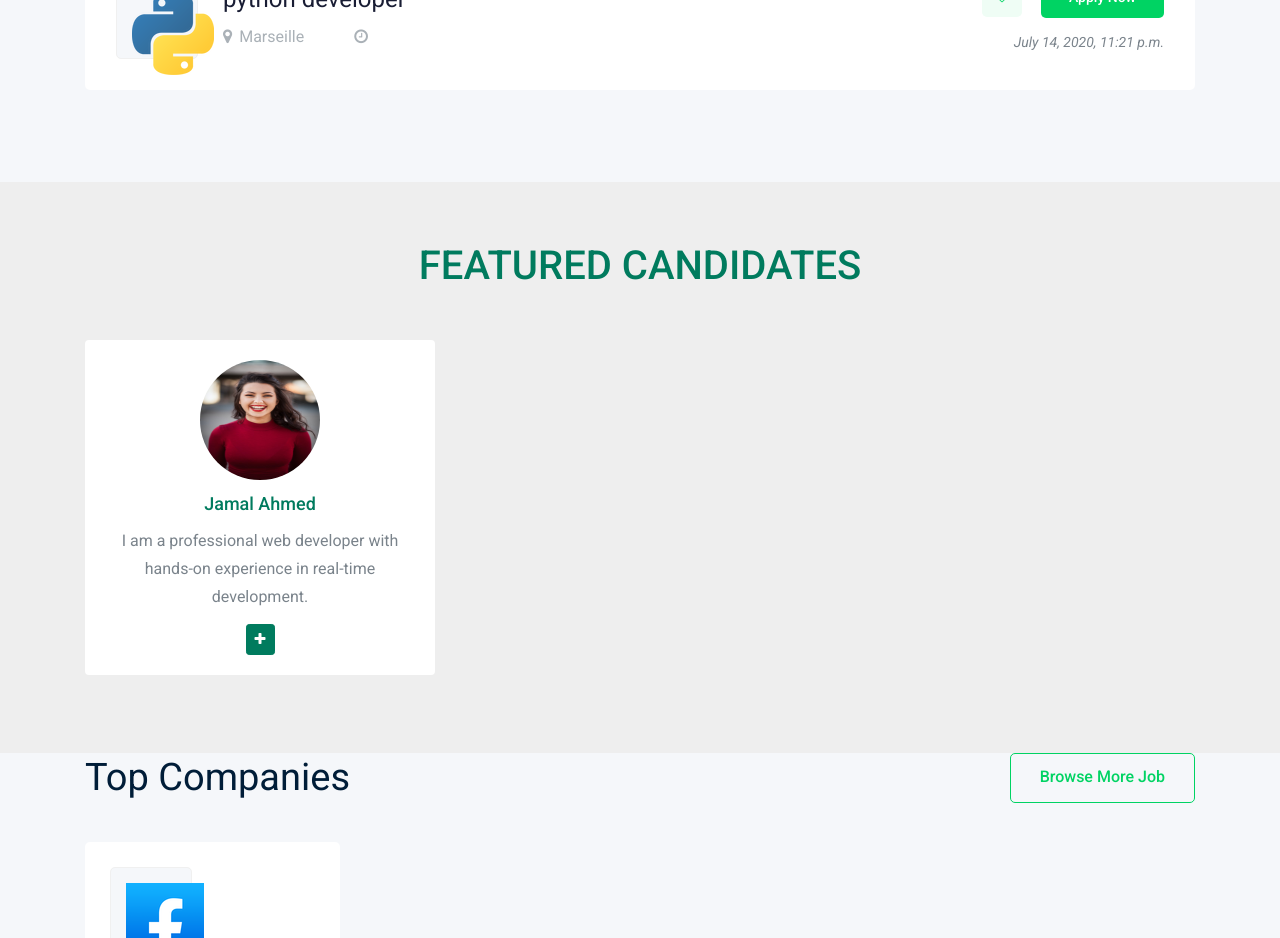
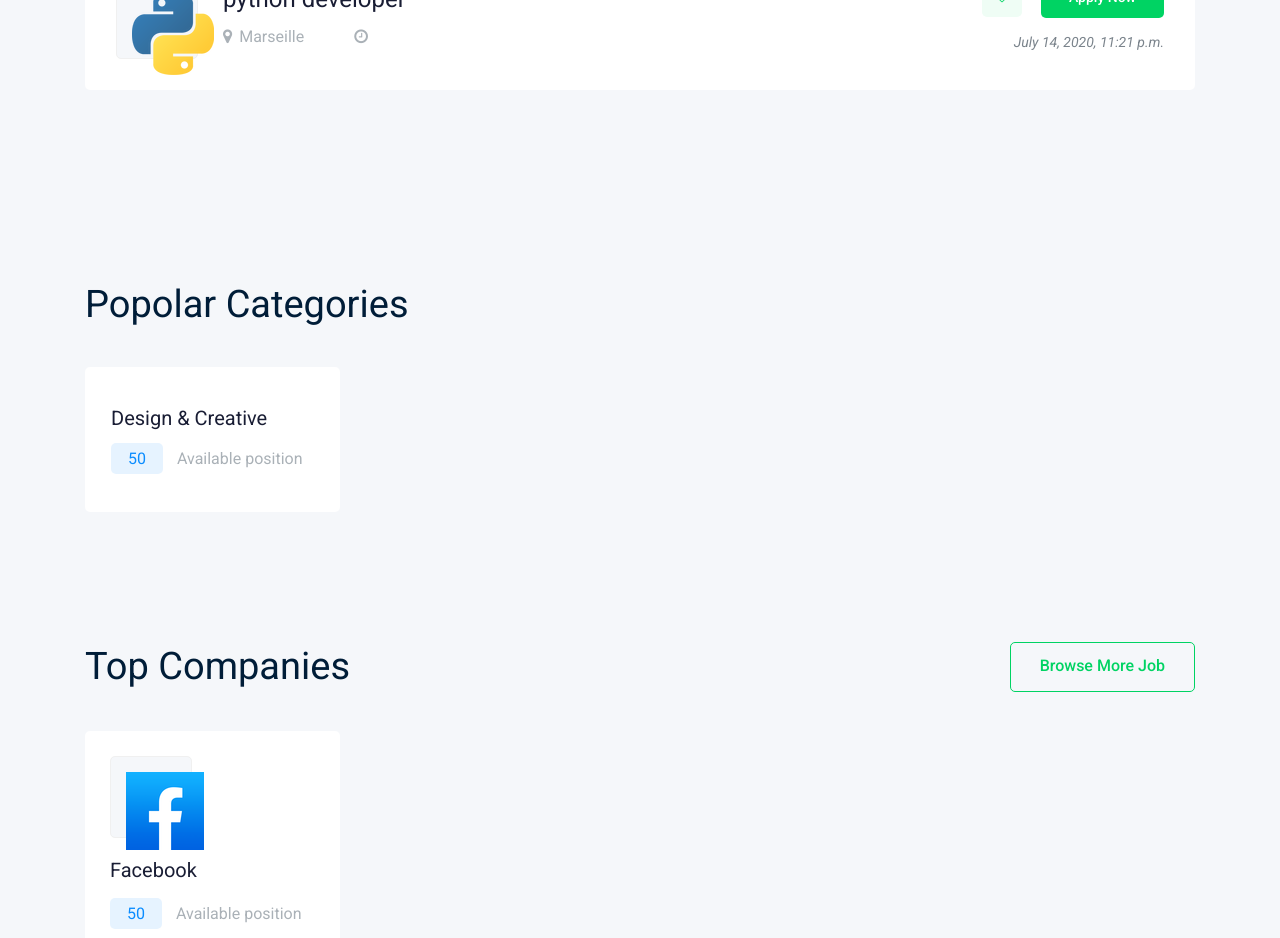
Before and after one commit to mbarak79/job-search, a Django app: page / in a window 1280 px wide. Shown: the part 1448-2386 px from the top of the page. Run offline with Django 3.2, Linux system fonts and the light colour scheme; data comes from the database, SQL or seed files in the repository; some libraries are stand-ins or nearby versions.

Commit message:
listing popular categories

```diff
--- a/job/templates/job/index.html
+++ b/job/templates/job/index.html
@@ -158,96 +158,27 @@
 <!-- job_listing_area_end  -->
 
 <!-- featured_candidates_area_start  -->
-<section id="team" class="pb-5">
+<div class="popular_catagory_area">
   <div class="container">
-    <h5 class="section-title h1">Featured Candidates</h5>
     <div class="row">
-
-      {% for candidate in candidates %}
-
-      <!-- Team member -->
-      <div class="col-xs-12 col-sm-6 col-md-4">
-        <div class="image-flip">
-          <div class="mainflip flip-0">
-            <div class="frontside">
-              <div class="card">
-                <div class="card-body text-center">
-                  <p>
-                    <img
-                      class="img-fluid"
-                      src="{{candidate.image.url}}"
-                      alt="card image"
-                    />
-                  </p>
-                  <h4 class="card-title">{{candidate.name}}</h4>
-                  <p class="card-text">
-                    {{candidate.description}}
-                  </p>
-                  <a
-                    href="https://www.fiverr.com/share/qb8D02"
-                    class="btn btn-primary btn-sm"
-                    ><i class="fa fa-plus"></i
-                  ></a>
-                </div>
-              </div>
-            </div>
-            <div class="backside">
-              <div class="card">
-                <div class="card-body text-center mt-4">
-                  <h4 class="card-title">Sunlimetech</h4>
-                  <p class="card-text">
-                    This is basic card with image on top, title, description and
-                    button.This is basic card with image on top, title,
-                    description and button.This is basic card with image on top,
-                    title, description and button.
-                  </p>
-                  <ul class="list-inline">
-                    <li class="list-inline-item">
-                      <a
-                        class="social-icon text-xs-center"
-                        target="_blank"
-                        href="https://www.fiverr.com/share/qb8D02"
-                      >
-                        <i class="fa fa-facebook"></i>
-                      </a>
-                    </li>
-                    <li class="list-inline-item">
-                      <a
-                        class="social-icon text-xs-center"
-                        target="_blank"
-                        href="https://www.fiverr.com/share/qb8D02"
-                      >
-                        <i class="fa fa-twitter"></i>
-                      </a>
-                    </li>
-                    <li class="list-inline-item">
-                      <a
-                        class="social-icon text-xs-center"
-                        target="_blank"
-                        href="https://www.fiverr.com/share/qb8D02"
-                      >
-                        <i class="fa fa-skype"></i>
-                      </a>
-                    </li>
-                    <li class="list-inline-item">
-                      <a
-                        class="social-icon text-xs-center"
-                        target="_blank"
-                        href="https://www.fiverr.com/share/qb8D02">
-                        <i class="fa fa-google"></i>
-                      </a>
-                    </li>
-                  </ul>
-                </div>
-              </div>
-            </div>
-          </div>
+      <div class="col-lg-12">
+        <div class="section_title mb-40">
+          <h3>Popolar Categories</h3>
         </div>
       </div>
-      {% endfor %}
+    </div>
+    <div class="row">
+      <div class="col-lg-4 col-xl-3 col-md-6">
+        <div class="single_catagory">
+          <a href="jobs.html"><h4>Design & Creative</h4></a>
+          <p><span>50</span> Available position</p>
+        </div>
+      </div>
+
     </div>
   </div>
-</section>
+</div>
+
 <!-- Team -->
 
 <!-- featured_candidates_area_end  -->
```
